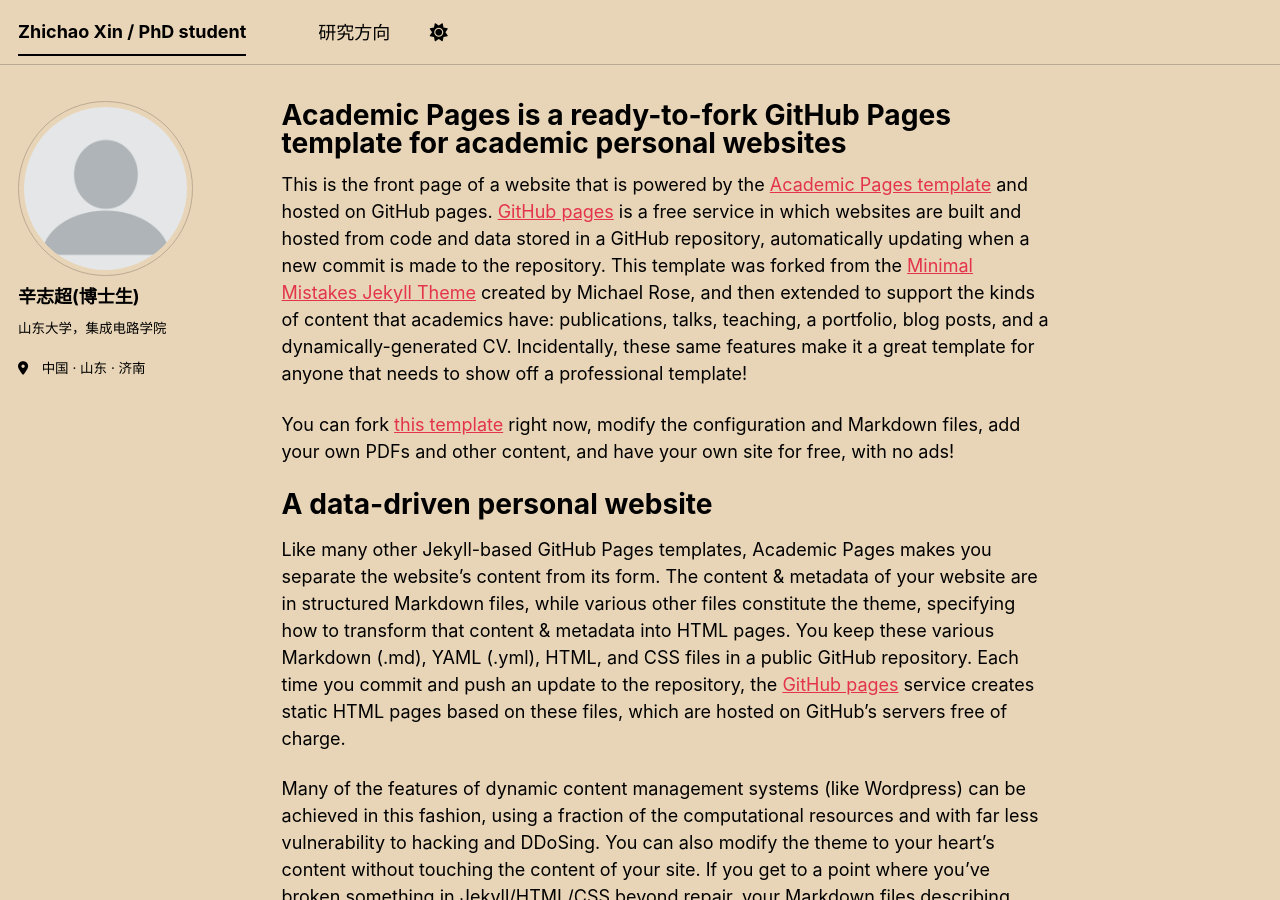
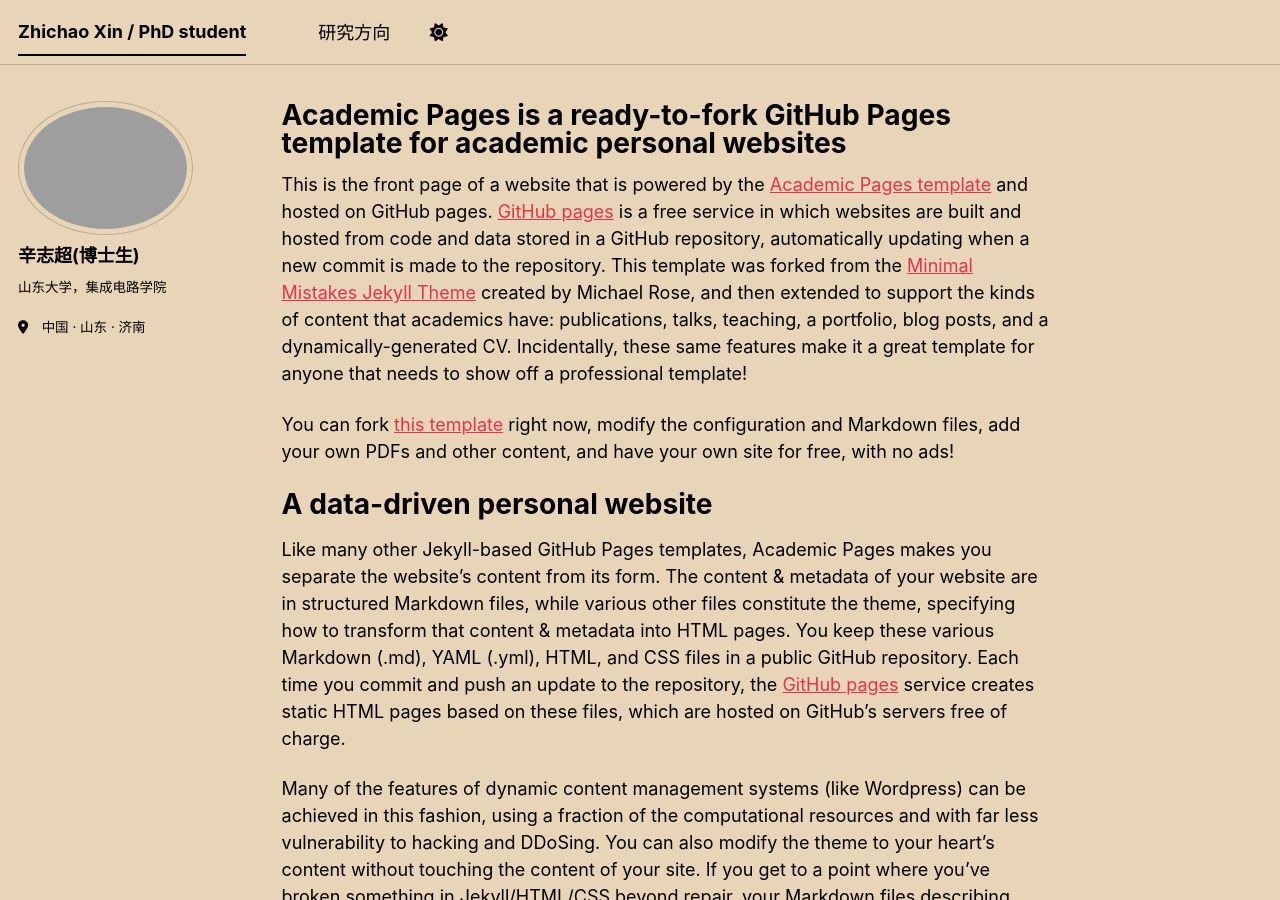
Before and after one commit to zhichaoxin/zhichaoxin.github.io, a Jekyll site: the page built from _pages/about.md, in a window 1280 px wide and 900 px high. Built offline with Jekyll 4.4.1, drawn with Linux system fonts in a browser that asks for light colours; a script bundle is joined from its source files by our own code; library files that are not in the unit come from our copies.

Commit message:
Update _config.yml

```diff
--- a/_config.yml
+++ b/_config.yml
@@ -23,7 +23,7 @@ repository               : "zhichaoxin/zhichaoxin.github.io"
 #               Additional customization can be done by editing /_includes/author-profile.html
 author:
   # Biographic information
-  avatar           : "profile.png"
+  avatar           : "xzc.png"
   name             : "辛志超(博士生)"
   pronouns         : # example: "she/her"
   bio              : "山东大学，集成电路学院"
```
